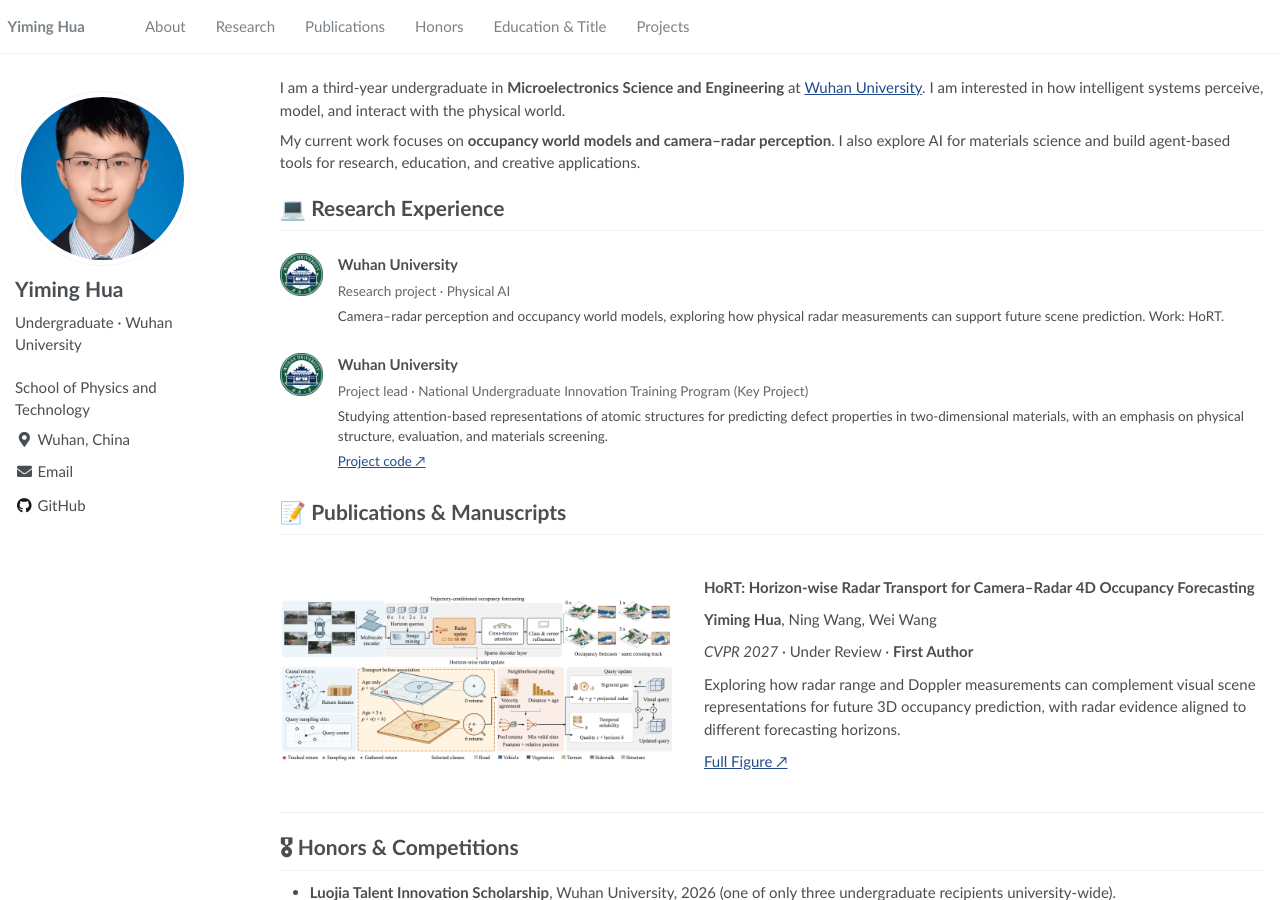
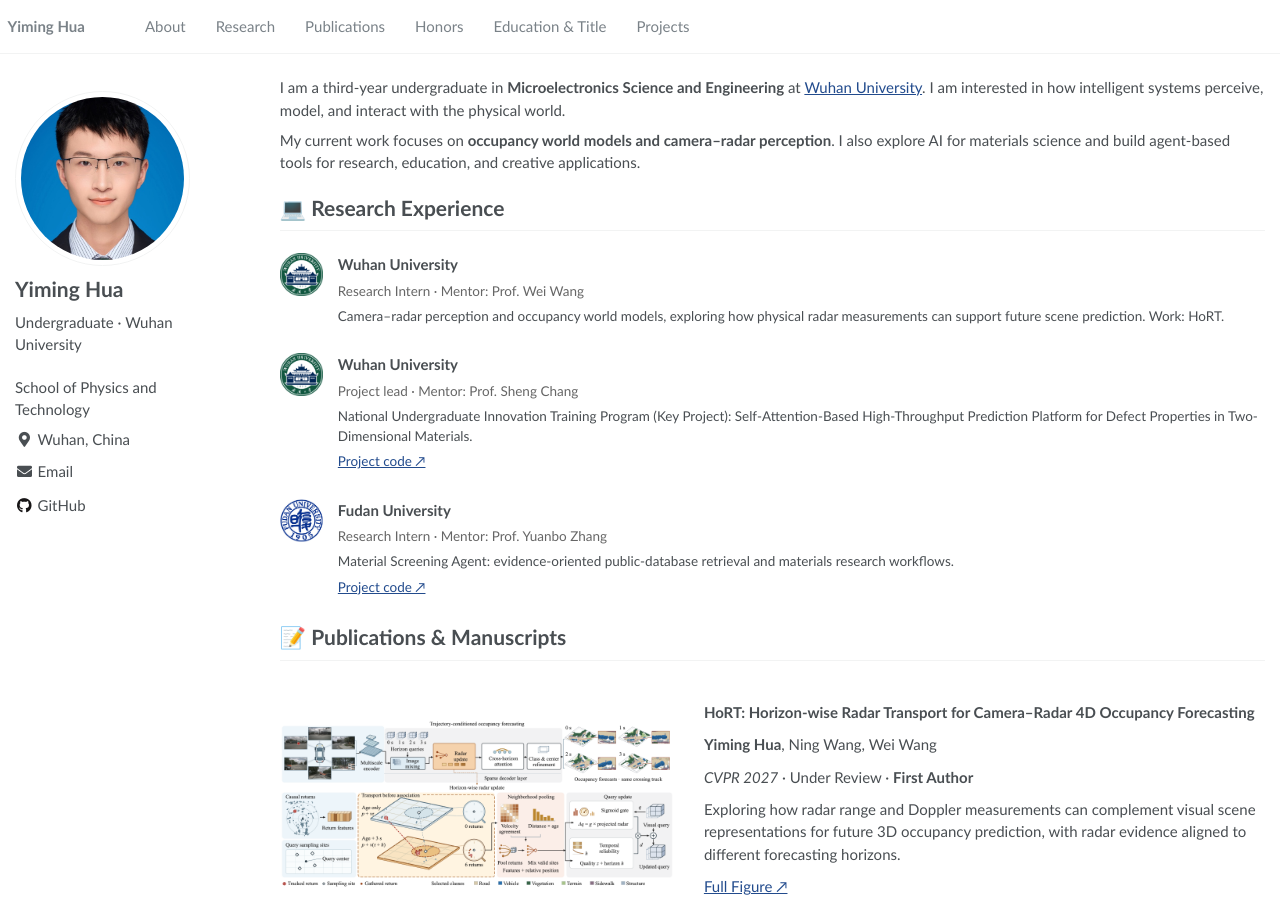
Before and after one commit to chimeraHHH/chimeraHHH.github.io, a Jekyll site: the page built from _pages/about.md, in a window 1280 px wide and 900 px high. Built offline with Jekyll 4.4.1, drawn with Linux system fonts in a browser that asks for light colours; some of the changed text lies outside the part shown.

Commit message:
Specify research mentors and add the Fudan research internship

```diff
--- a/_pages/about.md
+++ b/_pages/about.md
@@ -16,7 +16,7 @@ redirect_from:
   <img class="institution-logo" src="/images/whu.png" alt="Wuhan University logo" width="43" height="43">
   <div>
     <div class="experience-heading"><strong>Wuhan University</strong></div>
-    <p class="experience-role">Research project · Physical AI</p>
+    <p class="experience-role">Research Intern · Mentor: Prof. Wei Wang</p>
     <p>Camera–radar perception and occupancy world models, exploring how physical radar measurements can support future scene prediction. Work: HoRT.</p>
   </div>
 </div>
@@ -24,9 +24,19 @@ redirect_from:
   <img class="institution-logo" src="/images/whu.png" alt="Wuhan University logo" width="43" height="43">
   <div>
     <div class="experience-heading"><strong>Wuhan University</strong></div>
-    <p class="experience-role">Project lead · National Undergraduate Innovation Training Program (Key Project)</p>
-    <p>Studying attention-based representations of atomic structures for predicting defect properties in two-dimensional materials, with an emphasis on physical structure, evaluation, and materials screening.</p>
+    <p class="experience-role">Project lead · Mentor: Prof. Sheng Chang</p>
+    <p>National Undergraduate Innovation Training Program (Key Project): Self-Attention-Based High-Throughput Prediction Platform for Defect Properties in Two-Dimensional Materials.</p>
     <p><a href="https://github.com/chimeraHHH/2d-defect-dast" target="_blank" rel="noopener noreferrer">Project code ↗</a></p>
+  </div>
+</div>
+
+<div class="experience">
+  <img class="institution-logo" src="/images/fudan-emblem.svg" alt="Fudan University emblem" width="43" height="43">
+  <div>
+    <div class="experience-heading"><strong>Fudan University</strong></div>
+    <p class="experience-role">Research Intern · Mentor: Prof. Yuanbo Zhang</p>
+    <p>Material Screening Agent: evidence-oriented public-database retrieval and materials research workflows.</p>
+    <p><a href="https://github.com/chimeraHHH/materials_screening_agent_hermes" target="_blank" rel="noopener noreferrer">Project code ↗</a></p>
   </div>
 </div>
 
@@ -90,7 +100,7 @@ redirect_from:
 <p><strong>Sophos</strong><br><span>An agent-based educational animation engine that turns math and physics concepts into structured, animated explanations.</span></p>
 <p><strong><a href="https://github.com/chimeraHHH/verso-ai" target="_blank" rel="noopener noreferrer">VersoAI</a></strong><br><span>An AI storytelling workflow connecting script ideation, storyboard generation, and video creation.</span></p>
 <p><strong><a href="https://gallery.adventure-x.cn/projects/cmrzsxh9g001s02jirutu91me" target="_blank" rel="noopener noreferrer">Syncea</a></strong><br><span>An interactive installation connecting jellyfish motion sensing, generative music, and wearable interaction.</span></p>
-<p><a href="https://github.com/chimeraHHH/materials_screening_agent_hermes" target="_blank" rel="noopener noreferrer"><strong>Materials Screening Agent</strong></a> — <span>Evidence-oriented public-database retrieval and materials research workflows.</span></p>
+<p><a href="https://github.com/chimeraHHH/materials_screening_agent_hermes" target="_blank" rel="noopener noreferrer"><strong>Material Screening Agent</strong></a> — <span>Evidence-oriented public-database retrieval and materials research workflows.</span></p>
 <p><a href="https://github.com/SuperJJ007/CSSwitch" target="_blank" rel="noopener noreferrer"><strong>CSSwitch</strong></a> (<strong>490+ stars</strong>) — <span>Connects Claude Science to user-provided API endpoints.</span></p>
 
 <footer class="site-credit">© 2026 Yiming Hua · <span>Built with</span> <a href="https://github.com/RayeRen/acad-homepage.github.io" target="_blank" rel="noopener noreferrer">AcadHomepage</a> (MIT License).</footer>
```
Also changed, not shown: UPSTREAM.md (+1 -0 lines), images/fudan-emblem.svg (added).
